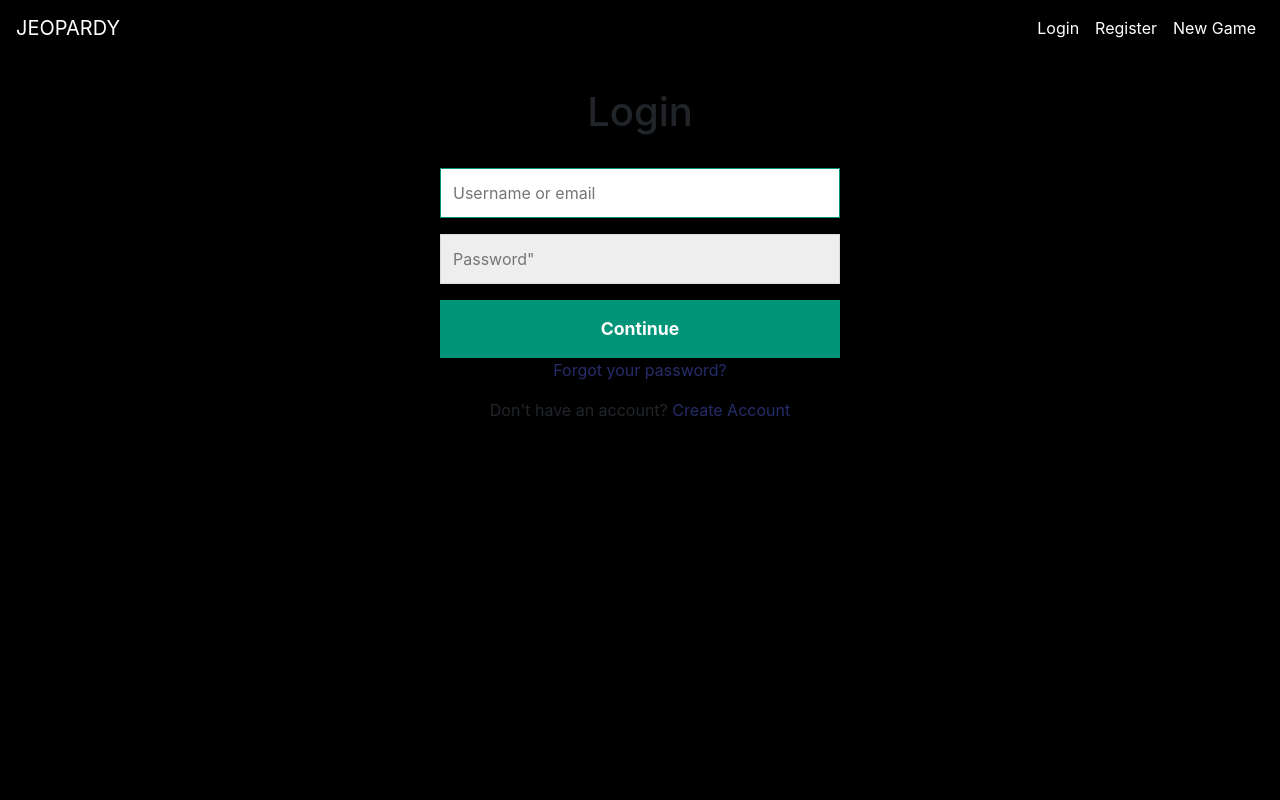
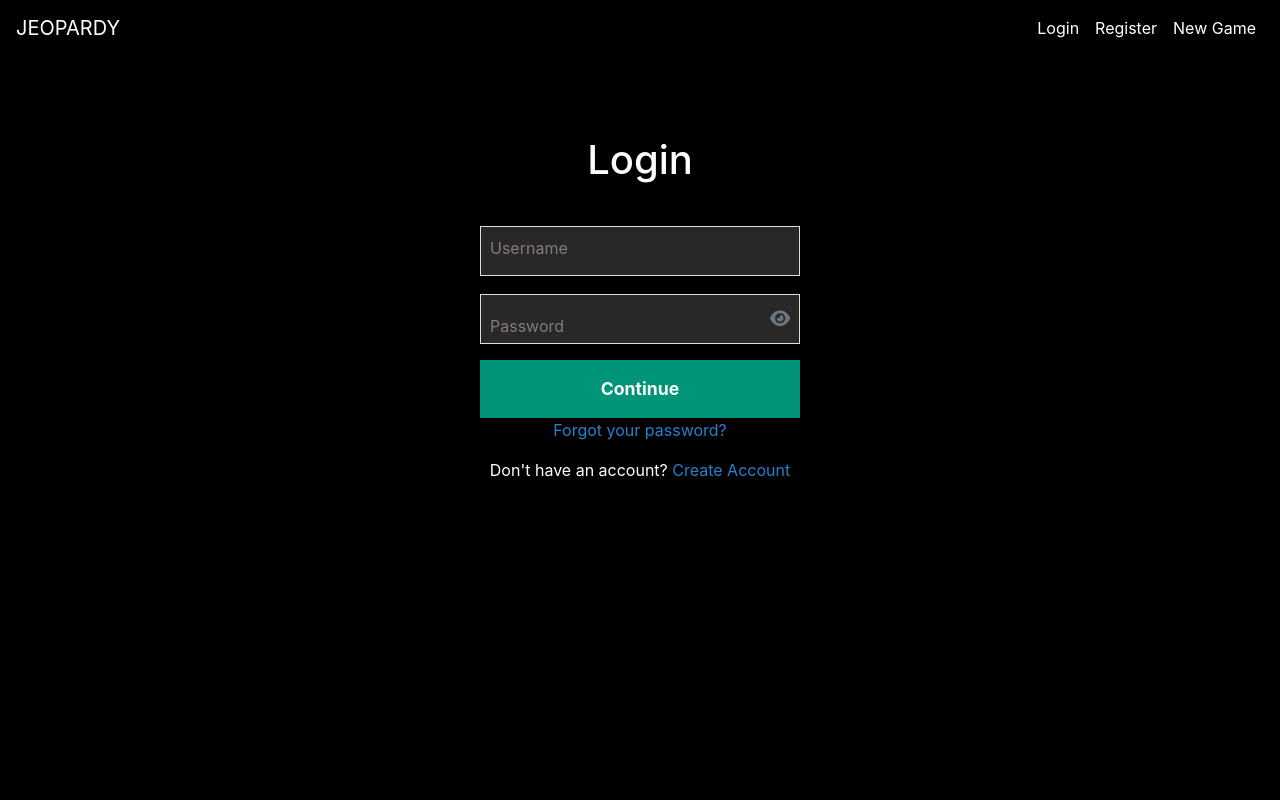
Before and after one commit to willsanchez86/JTriviaApp-FullstackProject, a Flask app: page /login in a window 1280 px wide. Run offline with Flask 2, Linux system fonts and the light colour scheme; some libraries are stand-ins or nearby versions.

Commit message:
Updated Login to detect empty inputs

```diff
--- a/main.py
+++ b/main.py
@@ -65,8 +65,11 @@ def home():
 
 @app.route('/login', methods=["GET", "POST"])
 def login():
-    # if request.method == "POST":
-
+    if request.method == "POST":
+        username = request.form.get('username')
+        password = request.form.get('password')
+        print(username, password)
+        return redirect(url_for('home'))
     return render_template('login.html')
 
 @app.route('/register')
--- a/static/css/styles.css
+++ b/static/css/styles.css
@@ -2,11 +2,10 @@ body {
   font-size: 100%;
   height: 100vh;
   background-color: black;
+  color: $ffffff;
   --color-primary: #009579;
   --color-primary-dark: #007f67;
-  --color-secondary: #252c6a;
-  --color-error: #cc3333;
-  --color-success: #4bb544;
+  --color-secondary: #2580cf;
 }
 
 .navbar {
@@ -18,13 +17,16 @@ body {
         }
 
 
+/*------------------------LOGIN.HTML. REGISTER.HTML------------------------*/
+
 .form-center {
-    margin-top: 2rem;
+    margin-top: 5rem;
     margin-left: auto;
     margin-right: auto;
-    width: 400px;
+    width: 320px;
     max-width: 400px;
     justify-content: center;
+    color: #ffffff;
 }
 
 .form__title {
@@ -32,21 +34,8 @@ body {
     text-align: center;
 }
 
-.form__message {
-    text-align: center;
-    margin-bottom: 1rem;
-}
-
-.form__message--success {
-    color: var(--color-success);
-}
-
-.form__message--error {
-    color: var(--color-error);
-}
-
 .form__input-group {
-    margin-bottom: 1rem;
+    margin-bottom: 0.5rem;
 }
 
 .form__input {
@@ -57,15 +46,80 @@ body {
     border-radius: var(--border-radius);
     border: 1px solid #dddddd;
     outline: none;
-    background: #eeeeee;
+    background-color: #282828;
+    color: #fff;
 }
 
 .form__input:focus {
     border-color: var(--color-primary);
-    background: #ffffff;
+}
+
+
+/* ----------------------------------- */
+input[type=text]:focus~ .floating-label,
+input[type=text]not(:focus):valid~.floating-label {
+    padding: 2px;
+    top: 8px;
+    bottom: 10px;
+    left: 10px;
+    font-size: 11px;
+    opacity: 1;
+    color: #ffffff;
+}
+
+input[type=password]:focus~ .floating-label,
+input[type=password]:not(:focus):valid~.floating-label {
+    padding: 2px;
+    top: 0px;
+    bottom: 10px;
+    left: 10px;
+    font-size: 11px;
+    opacity: 1;
+    color: #ffffff;
+}
+
+.form__input-group:focus-within .floating-label,
+ input:not(:focus):valid~.floating-label {
+    padding: 2px;
+    top: 8px;
+    bottom: 10px;
+    left: 10px;
+    font-size: 11px;
+    opacity: 1;
+    color: #ffffff;
+}
+
+.floating-label {
+  position: absolute;
+  pointer-events: none;
+  left: 10px;
+  top: 20px;
+  transition: 0.2s ease all;
+  color: #867979;
+}
+
+.form__input-group {
+  position: relative; /*  make label relate to div  */
+  padding-top: 10px;  /*  make space for label      */
+}
+/* ----------------------------------- */
+
+
+.input-group-addon i {
+    margin-top: 15px;
+    margin-left: -30px;
+    cursor: pointer;
+    position: absolute;
+    font-size: large;
+    color: #6c757d;
+  }
+
+#togglePassword:hover {
+    color: #ffffff;
 }
 
 .form__button {
+    margin-top: 0.5rem;
     width: 100%;
     padding: 1rem 2rem;
     font-weight: bold;
@@ -82,6 +136,9 @@ body {
     background: var(--color-primary-dark);
 }
 
+.form__text {
+    color:#ffffff;
+}
 .form__link {
     color: var(--color-secondary);
     text-decoration: none;
@@ -92,6 +149,9 @@ body {
     text-decoration: underline;
 }
 
+
+
+/*------------------------GAME.HTML------------------------*/
 
 #game-board {
   background-color: black;
@@ -116,7 +176,6 @@ body {
 }
 
 .category span {
-
   color: white;
   font-size: calc(5px + 0.7vw + 0.7vh);
   font-weight: bold;
@@ -136,6 +195,8 @@ body {
   width: 100%
   height: 12vh;
 }
+
+.score { color: white}
 
 /* BUTTONS */
 .qbutton {
--- a/static/js/app.js
+++ b/static/js/app.js
@@ -6,17 +6,21 @@ var myModal = new bootstrap.Modal(document.getElementById('myModal'), {
 var modalTitle = document.querySelector('.modal-title');
 var modalQuestion = document.querySelector('.modal-question');
 var modalAnswer = document.querySelector('.modal-answer');
-var answerInput = document.querySelector('#myInput');
+var answerInput = document.getElementById('myInput');
 var modalTimer = document.querySelector('#question-timer span');
-var filter = document.querySelector('#filter');
-var message = document.querySelector('.message');
+var filter = document.getElementById('filter');
+
 
 localStorage.setItem('score', '0');
 
-console.log(myModal);
-// Submit Answer
-document.querySelector('#answerForm').addEventListener('submit', checkAnswer);
+//--------------------Event Listeners--------------------//
+
+// Start New Game
 document.querySelector(".start_round").addEventListener('click', playGame);
+// Check Modal Answer
+document.getElementById('answerForm').addEventListener('submit', checkAnswer);
+
+
 
 async function playGame() {
 
@@ -46,12 +50,11 @@ async function playGame() {
 
             //Reset Modal
             answerInput.value = '';
+            const message = document.querySelector('#modalMessage');
             message.style.display = 'none';
             modalTimer.textContent = '30';
             document.getElementById('question-timer').style.color = 'yellow';
             answerInput.disabled =false;
-            var modalSubmitButton = document.getElementById('submit');
-            modalSubmitButton.disabled = false;
 
 
             // Display Modal Question
@@ -68,7 +71,7 @@ async function playGame() {
                 }
                 if(countSeconds <= 0) {
                     document.getElementById('question-timer').style.color = 'red';
-                    setMessage(`Out of Time! The correct answer is ${modalAnswer.textContent}`, 'red');
+                    setMessage(message, `Out of Time! The correct answer is ${modalAnswer.textContent}`, 'red');
                     updateScore(subtract);
                     answerInput.disabled = true;
                     clearInterval(timer);
@@ -95,7 +98,7 @@ async function playGame() {
     })
 }
 
-
+//--------------------GAME FUNCTIONS--------------------//
 
 // Store the Game in Local Storage
 function storeGameInLocalStorage (gameData){
@@ -148,26 +151,26 @@ function displayQuestion(currentSquare, categories) {
 // Submit Answer & Check Results
 function checkAnswer(e, currentSquare) {
     e.preventDefault();
-
+    const message = document.querySelector('#modalMessage');
     if(answerInput.value === '') {
-        setMessage('Enter your answer before submitting', 'red');
+        setMessage(message, 'Enter your answer before submitting', 'red');
     } else {
         // Correct Answer
         if(answerInput.value.toUpperCase() === modalAnswer.textContent) {
-            setMessage(`${answerInput.value.toUpperCase()} is Correct!`, 'green');
+            setMessage(message, `${answerInput.value.toUpperCase()} is Correct!`, 'green');
             updateScore(add);
         } else { // Incorrect Answer
-            setMessage(`WRONG! The correct answer is ${modalAnswer.textContent}`, 'red');
+            setMessage(message, `WRONG! The correct answer is ${modalAnswer.textContent}`, 'red');
             updateScore(subtract);
         }
         answerInput.disabled = true;
     }
 }
 
-function setMessage(msg, color) {
-        message.textContent = msg;
-        message.style.color = color;
-        message.style.display = 'block';
+function setMessage(element, msg, color) {
+        element.textContent = msg;
+        element.style.color = color;
+        element.style.display = 'block';
 }
 
 function updateScore(func) {
--- a/templates/game.html
+++ b/templates/game.html
@@ -1,7 +1,7 @@
 {% include "header.html" %}
 <!--Temporary Placement Open-->
 <a class="start_round" href="#">START ROUND</a>
-<h1>$<span id="player-score">0</span></h1>
+<h1 class="score">$<span id="player-score">0</span></h1>
 <!--Temporary Placement Close-->
 
 
@@ -25,7 +25,7 @@
                 <form autocomplete="off" id="answerForm">
                     <div class="autocomplete" style="width:300px;">
                       <input id="myInput" type="text" name="myAnswer" placeholder="Enter your Answer">
-                        <p class="message">You've guessed correctly!</p>
+                        <p class="message" id="modalMessage">You've guessed correctly!</p>
                     </div>
                     <input type="submit" id="submit">
                 </form>
--- a/templates/header.html
+++ b/templates/header.html
@@ -15,8 +15,8 @@
 
     <!-- FontAwesome -->
     <link rel="stylesheet" href="https://cdnjs.cloudflare.com/ajax/libs/font-awesome/6.1.0/css/all.min.css">
-
-    <!-- Custom CSS -->
+    <link rel="stylesheet" href="https://cdn.jsdelivr.net/npm/@fortawesome/fontawesome-free@5.15.4/css/fontawesome.min.css" integrity="sha384-jLKHWM3JRmfMU0A5x5AkjWkw/EYfGUAGagvnfryNV3F9VqM98XiIH7VBGVoxVSc7" crossorigin="anonymous">
+<!--    <script src="https://kit.fontawesome.com/3a2527091d.js" crossorigin="anonymous"></script>    &lt;!&ndash; Custom CSS &ndash;&gt;-->
     <link rel="stylesheet" href="{{ url_for('static', filename='css/styles.css') }}">
 
 
--- a/templates/login.html
+++ b/templates/login.html
@@ -2,13 +2,22 @@
 
 
 <div class="form-center">
-    <form action="{{ url_for('login') }}" method="post" class="form-center" id="login" >
+    <form action="{{ url_for('login') }}" method="post" id="login" >
         <h1 class="form__title">Login</h1>
         <div class="form__input-group">
-            <input type="text" class="form__input" name="username" autofocus placeholder="Username or email">
+            <input type="text" class="form__input" name="username" id="username" required>
+            <span class="floating-label">Username</span>
+            <p class="message" id="userMessage">Please Enter a Value</p>
         </div>
         <div class="form__input-group">
-            <input type="password" class="form__input" name="password" autofocus placeholder=Password">
+            <div class="input-group">
+                <input type="password" class="form__input" name="password" id="password" required>
+                <span class="floating-label" id="passwordLabel">Password</span>
+                <div class="input-group-addon">
+                    <i class="fa-solid fa-eye" id="togglePassword"></i>
+                </div>
+            </div>
+            <p class="message" id="passwordMessage">Please Enter a Value</p>
         </div>
         <button class="form__button" type="submit">Continue</button>
         <p class="form__text text-center">
@@ -20,3 +29,28 @@
         </p>
     </form>
 </div>
+
+<script>
+    var inputs = document.querySelectorAll('.form__input');
+    inputs.forEach(function(entry) {
+        entry.addEventListener('blur', checkInput);
+    });
+
+    // Returns error input value is empty upon visitng
+    function checkInput(e) {
+        const entry = e.target;
+        let message;
+        if(entry.id === 'username') {
+            message = document.getElementById('userMessage');
+        } else if(entry.id === 'password') {
+            message = document.getElementById('passwordMessage');
+        }
+
+        if(entry.value === '') {
+            message.style.display = 'block';
+            message.style.color = '#cc3333';
+        } else {
+        message.style.display = 'none';
+        }
+    }
+</script>
```
Also changed, not shown: templates/index.html (+11 -11 lines), templates/register.html (+51 -9 lines).
